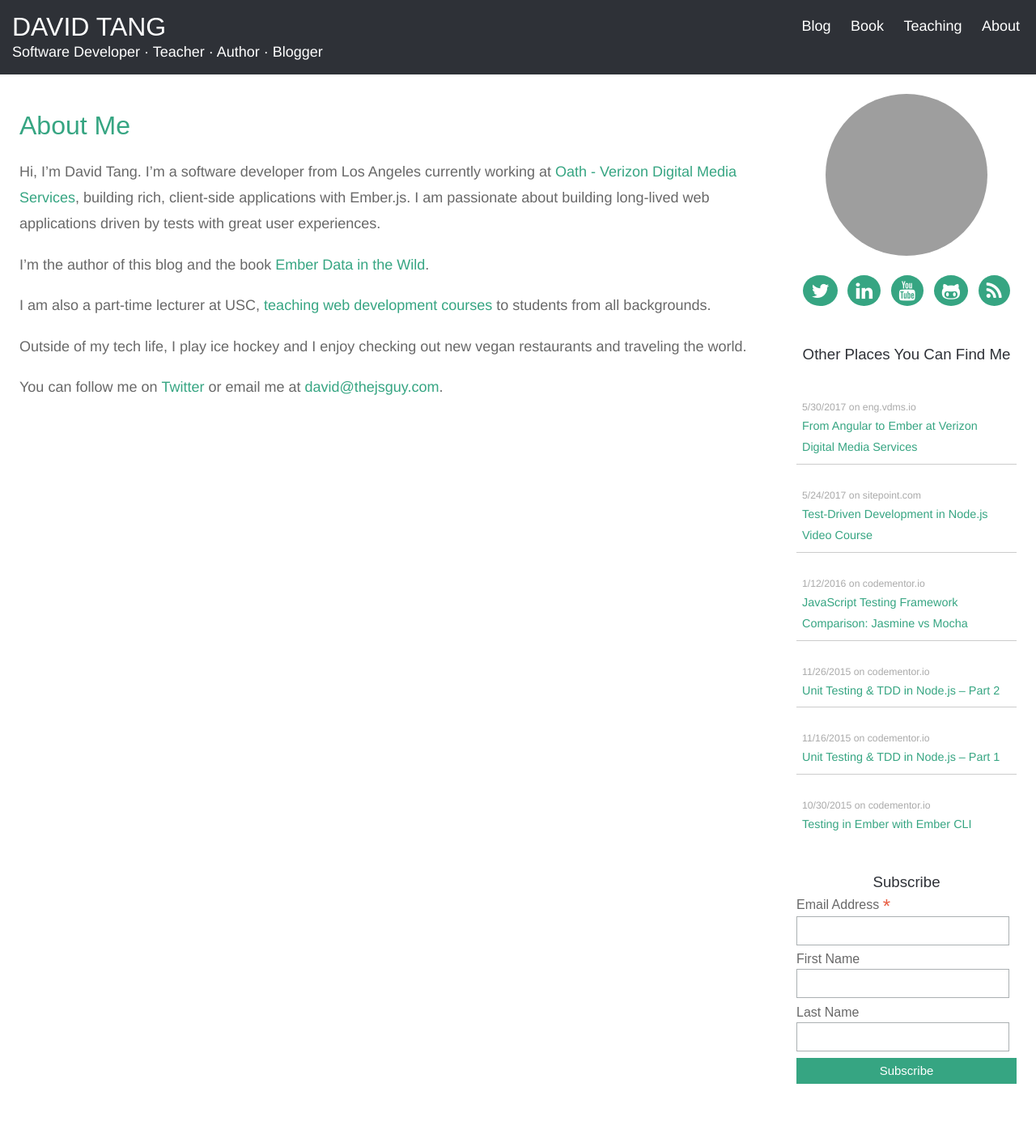
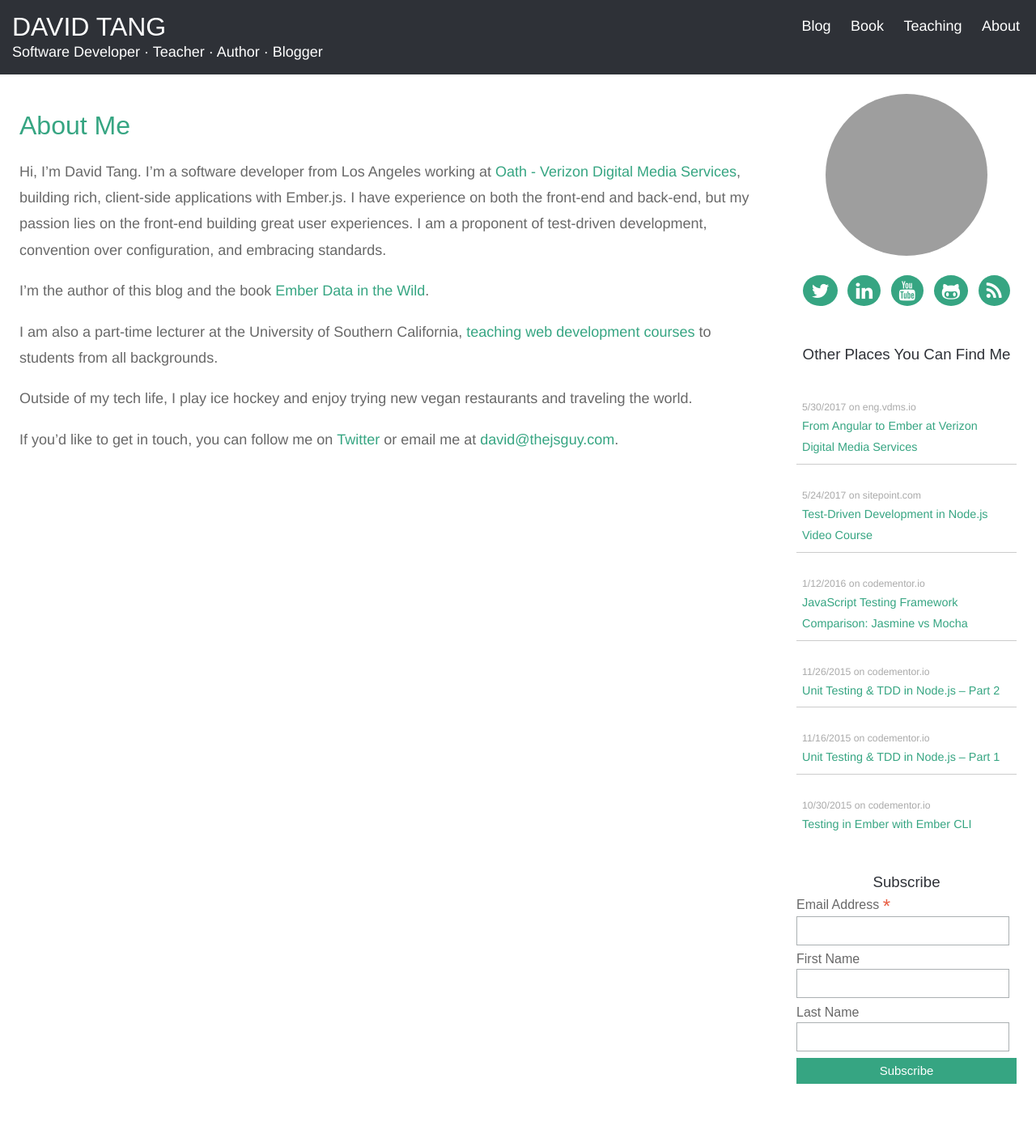
Before and after one commit to iamdtang/skaterdav85.github.io, a Jekyll site: the page built from about.md, in a window 1280 px wide. Shown: the whole page at 81% size. Built offline with Jekyll 4.4.1, drawn with Linux system fonts in a browser that asks for light colours; nearby versions of some CDN libraries; grey boxes are pictures that could not be loaded.

Commit message:
updates about me page

```diff
--- a/about.md
+++ b/about.md
@@ -5,12 +5,12 @@ permalink: about
 ---
 # About Me
 
-Hi, I'm David Tang. I'm a software developer from Los Angeles currently working at [Oath - Verizon Digital Media Services](https://www.oath.com), building rich, client-side applications with Ember.js. I am passionate about building long-lived web applications driven by tests with great user experiences.
+Hi, I'm David Tang. I'm a software developer from Los Angeles working at [Oath - Verizon Digital Media Services](https://www.oath.com), building rich, client-side applications with Ember.js. I have experience on both the front-end and back-end, but my passion lies on the front-end building great user experiences. I am a proponent of test-driven development, convention over configuration, and embracing standards.
 
 I'm the author of this blog and the book [Ember Data in the Wild](https://leanpub.com/emberdatainthewild).
 
-I am also a part-time lecturer at USC, [teaching web development courses](/teaching) to students from all backgrounds.
+I am also a part-time lecturer at the University of Southern California, [teaching web development courses](/teaching) to students from all backgrounds.
 
-Outside of my tech life, I play ice hockey and I enjoy checking out new vegan restaurants and traveling the world.
+Outside of my tech life, I play ice hockey and enjoy trying new vegan restaurants and traveling the world.
 
-You can follow me on [Twitter](https://twitter.com/iamdtang) or email me at <a href="mailto:david@thejsguy.com">david@thejsguy.com</a>.
+If you'd like to get in touch, you can follow me on [Twitter](https://twitter.com/iamdtang) or email me at <a href="mailto:david@thejsguy.com">david@thejsguy.com</a>.
```
